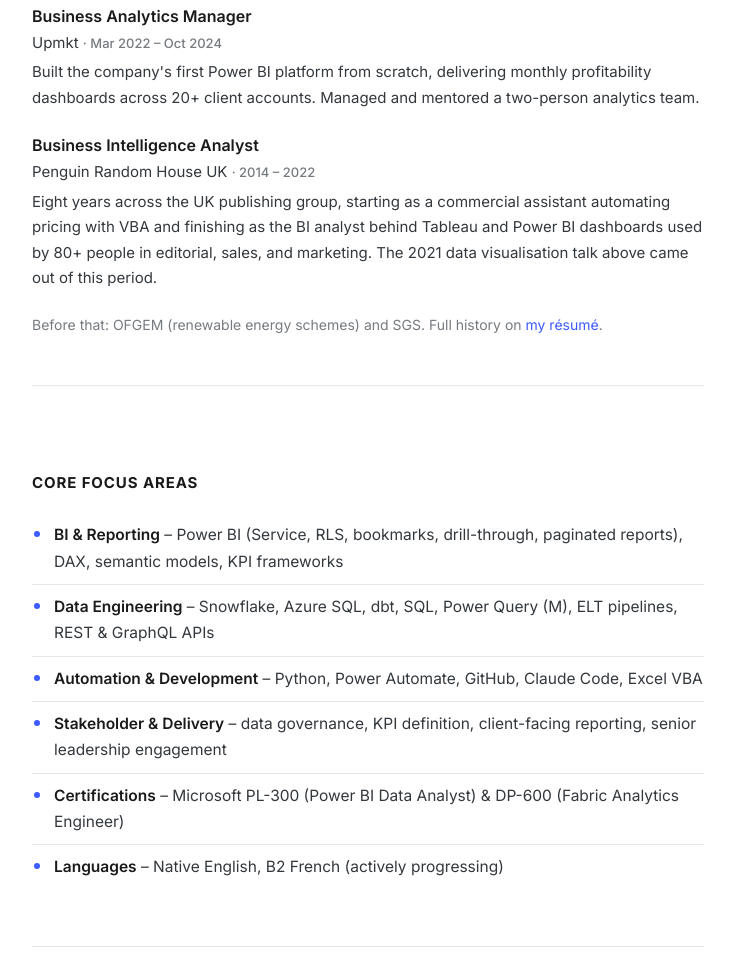
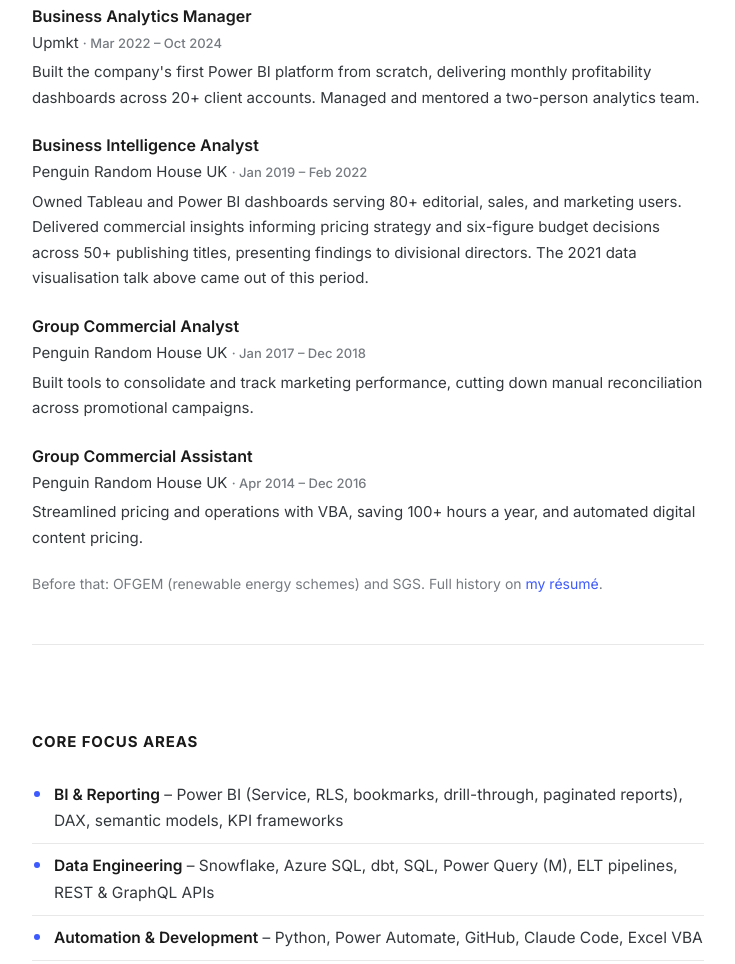
Before and after one commit to Milbourn/Milbourn.github.io, a plain HTML site: page index.html in a window 1280 px wide. Shown: the part 2000-2964 px from the top of the page, without its empty margins (272-1007 px from the left). Drawn offline with Linux system fonts and the light colour scheme.

Commit message:
Break out Penguin Random House role progression in Experience

```diff
--- a/index.html
+++ b/index.html
@@ -339,12 +339,30 @@
 
     <div class="exp-item">
       <div class="exp-role">Business Intelligence Analyst</div>
-      <div class="exp-org">Penguin Random House UK <span class="exp-dates">· 2014 – 2022</span></div>
+      <div class="exp-org">Penguin Random House UK <span class="exp-dates">· Jan 2019 – Feb 2022</span></div>
       <div class="exp-note">
-        Eight years across the UK publishing group, starting as a commercial assistant automating
-        pricing with VBA and finishing as the BI analyst behind Tableau and Power BI dashboards
-        used by 80+ people in editorial, sales, and marketing. The 2021 data visualisation talk
-        above came out of this period.
+        Owned Tableau and Power BI dashboards serving 80+ editorial, sales, and marketing users.
+        Delivered commercial insights informing pricing strategy and six-figure budget decisions
+        across 50+ publishing titles, presenting findings to divisional directors. The 2021 data
+        visualisation talk above came out of this period.
+      </div>
+    </div>
+
+    <div class="exp-item">
+      <div class="exp-role">Group Commercial Analyst</div>
+      <div class="exp-org">Penguin Random House UK <span class="exp-dates">· Jan 2017 – Dec 2018</span></div>
+      <div class="exp-note">
+        Built tools to consolidate and track marketing performance, cutting down manual
+        reconciliation across promotional campaigns.
+      </div>
+    </div>
+
+    <div class="exp-item">
+      <div class="exp-role">Group Commercial Assistant</div>
+      <div class="exp-org">Penguin Random House UK <span class="exp-dates">· Apr 2014 – Dec 2016</span></div>
+      <div class="exp-note">
+        Streamlined pricing and operations with VBA, saving 100+ hours a year, and automated
+        digital content pricing.
       </div>
     </div>
 
```
